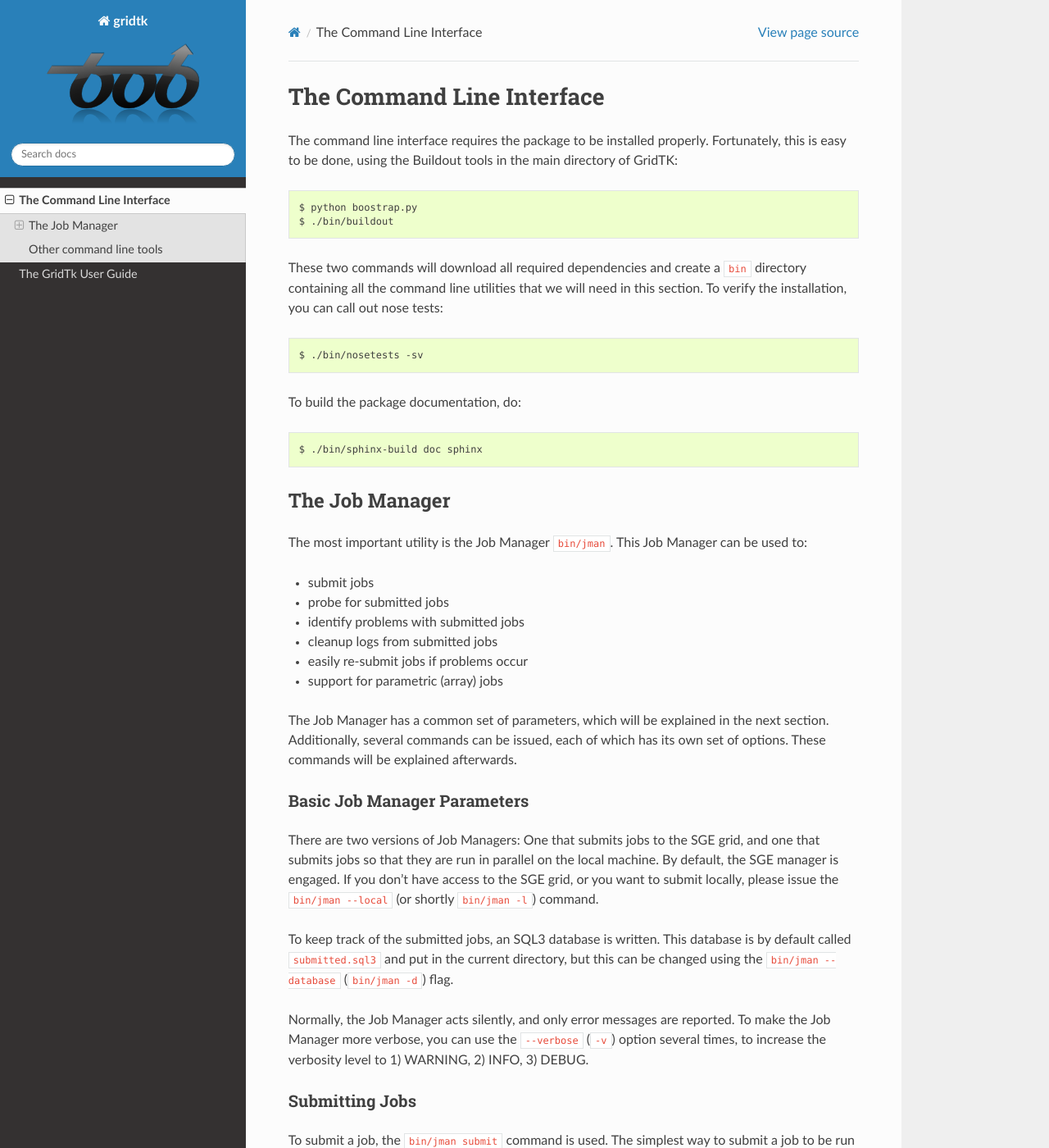
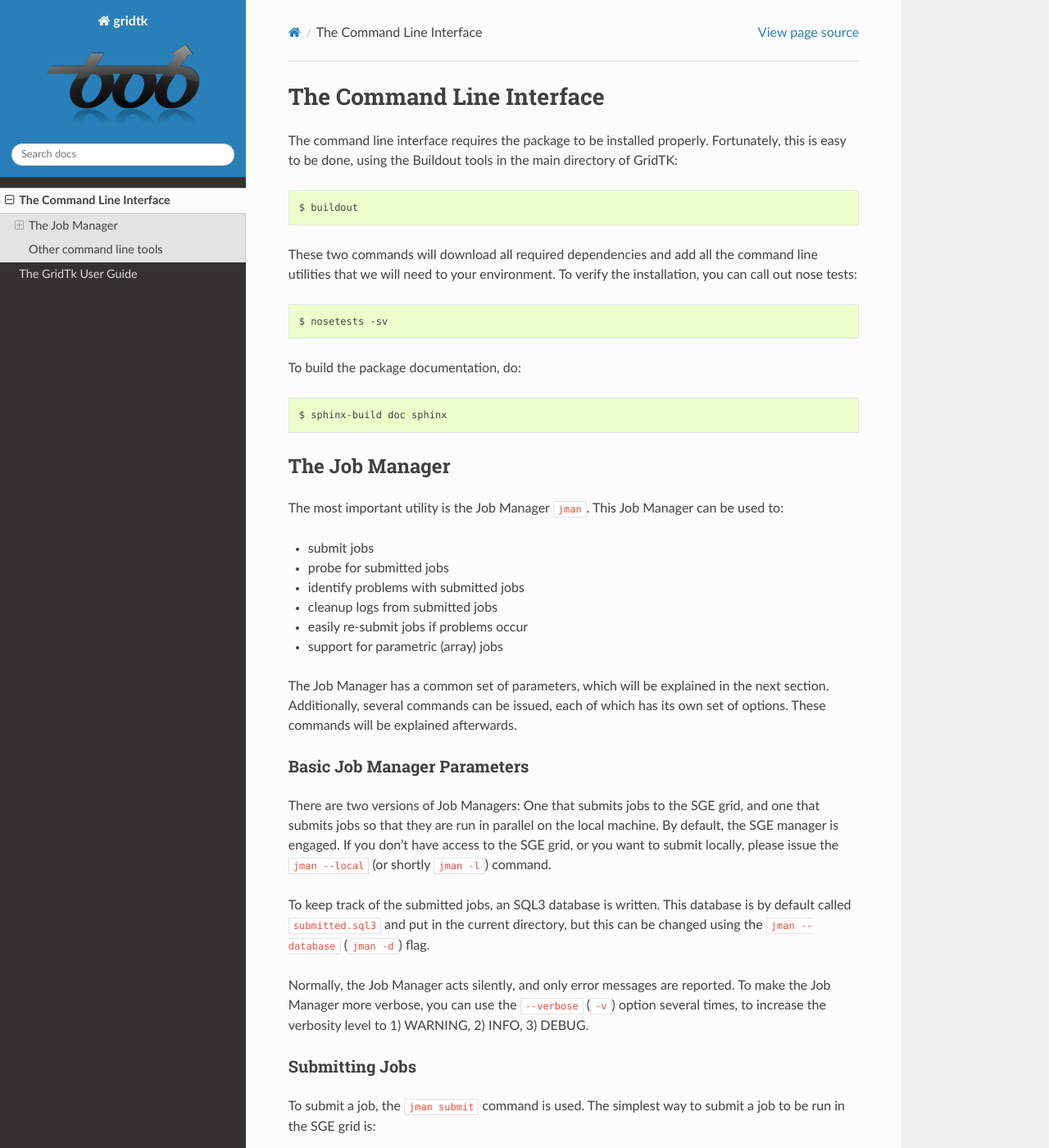
Before and after one commit to bioidiap/gridtk, a Sphinx documentation site: the page built from doc/manual.rst, in a window 1280 px wide and 1400 px high. Shown: the whole window at 82% size. Built offline with Sphinx 7.4.7 and the Read the Docs theme 2.0.0, drawn with Linux system fonts in a browser that asks for light colours; formulas are drawn with MathJax 3; the version number could not be read and is left out; some of the changed text lies outside the part shown.

Commit message:
removed unnecessary commands starting with ./bin/

```diff
--- a/doc/manual.rst
+++ b/doc/manual.rst
@@ -13,28 +13,25 @@ Fortunately, this is easy to be done, using the Buildout tools in the main direc
 
 .. code-block:: sh
 
-  $ python boostrap.py
-  $ ./bin/buildout
+  $ buildout
 
-These two commands will download all required dependencies and create a ``bin``
-directory containing all the command line utilities that we will need in this
-section.  To verify the installation, you can call out nose tests:
+These two commands will download all required dependencies and add all the command line utilities that we will need to your environment.  To verify the installation, you can call out nose tests:
 
 .. code-block:: sh
 
-  $ ./bin/nosetests -sv
+  $ nosetests -sv
 
 To build the package documentation, do:
 
 .. code-block:: sh
 
-  $ ./bin/sphinx-build doc sphinx
+  $ sphinx-build doc sphinx
 
 
 The Job Manager
 ===============
 
-The most important utility is the Job Manager ``bin/jman``. This Job Manager
+The most important utility is the Job Manager ``jman``. This Job Manager
 can be used to:
 
 * submit jobs
@@ -55,13 +52,13 @@ Basic Job Manager Parameters
 There are two versions of Job Managers: One that submits jobs to the SGE grid,
 and one that submits jobs so that they are run in parallel on the local
 machine.  By default, the SGE manager is engaged.  If you don't have access to
-the SGE grid, or you want to submit locally, please issue the ``bin/jman
---local`` (or shortly ``bin/jman -l``) command.
+the SGE grid, or you want to submit locally, please issue the ``jman
+--local`` (or shortly ``jman -l``) command.
 
 To keep track of the submitted jobs, an SQL3 database is written.  This
 database is by default called ``submitted.sql3`` and put in the current
-directory, but this can be changed using the ``bin/jman --database``
-(``bin/jman -d``) flag.
+directory, but this can be changed using the ``jman --database``
+(``jman -d``) flag.
 
 Normally, the Job Manager acts silently, and only error messages are reported.
 To make the Job Manager more verbose, you can use the ``--verbose`` (``-v``)
@@ -72,32 +69,32 @@ option several times, to increase the verbosity level to 1) WARNING, 2) INFO,
 Submitting Jobs
 ---------------
 
-To submit a job, the ``bin/jman submit`` command is used.
+To submit a job, the ``jman submit`` command is used.
 The simplest way to submit a job to be run in the SGE grid is:
 
 .. code-block:: sh
 
-   $ bin/jman -vv submit myscript.py
+   $ jman -vv submit myscript.py
 
 This command will create an SQL3 database, submit the job to the grid and register it in the database.
 To be more easily separable from other jobs in the database, you can give your job a name:
 
 .. code-block:: sh
 
-   $ bin/jman -vv submit -n [name] myscript.py
+   $ jman -vv submit -n [name] myscript.py
 
 If the job requires certain machine specifications, you can add these (please see the SGE manual for possible specifications of [key] and [value] pairs).
 Please note the ``--`` option that separates specifications from the command:
 
 .. code-block:: sh
 
-   $ bin/jman -vv submit -q [queue-name] -m [memory] --io-big -s [key1]=[value1] [key2]=[value2] -- myscript.py
+   $ jman -vv submit -q [queue-name] -m [memory] --io-big -s [key1]=[value1] [key2]=[value2] -- myscript.py
 
 To have jobs run in parallel, you can submit a parametric job.  Simply call:
 
 .. code-block:: sh
 
-   $ bin/jman -vv submit -t 10 myscript.py
+   $ jman -vv submit -t 10 myscript.py
 
 to run ``myscript.py`` 10 times in parallel.  Each of the parallel jobs will
 have a different environment variable called ``SGE_TASK_ID``, which will range
@@ -111,7 +108,7 @@ started):
 
 .. code-block:: sh
 
-  $ bin/jman -vv submit -x [job_id_1] [job_id_2] -- myscript.py
+  $ jman -vv submit -x [job_id_1] [job_id_2] -- myscript.py
 
 In case the first job fails, it can automatically stop the depending jobs from
 being executed.  Just submit jobs with the ``--stop-on-failure`` option.
@@ -127,7 +124,7 @@ This directory can be changed by specifying:
 
 .. code-block:: sh
 
-  $ bin/jman -vv submit -l [log_dir]
+  $ jman -vv submit -l [log_dir]
 
 .. note::
 
@@ -147,7 +144,7 @@ local scheduler needs to be run.  This is achieved by issuing the command:
 
 .. code-block:: sh
 
-   $ bin/jman -vv run-scheduler -p [parallel_jobs] -s [sleep_time]
+   $ jman -vv run-scheduler -p [parallel_jobs] -s [sleep_time]
 
 This will start the scheduler in the daemon mode.  This will constantly monitor
 the SQL3 database and execute jobs after submission, starting every
@@ -173,7 +170,7 @@ line.  To get the full command line, please use the ``-vv`` option:
 
 .. code-block:: sh
 
-   $ bin/jman -vv list
+   $ jman -vv list
 
 By default, array jobs are not listed, but the ``-a`` option changes this
 behavior.  Usually, it is a good idea to combine the ``-a`` option with ``-j``,
@@ -181,7 +178,7 @@ which will list only the jobs of the given job id(s):
 
 .. code-block:: sh
 
-   $ bin/jman -vv list -a -j [job_id_1] [job_id_2]
+   $ jman -vv list -a -j [job_id_1] [job_id_2]
 
 Note that the ``-j`` option is in general relatively smart.  You can use it to
 select a range of job ids, e.g., ``-j 1-4 6-8``.  In this case, please assert
@@ -225,7 +222,7 @@ recorded and can be seen using the utilities.  E.g.:
 
 .. code-block:: sh
 
-   $ bin/jman -vv report -j [job_id] -a [array_id]
+   $ jman -vv report -j [job_id] -a [array_id]
 
 will print the contents of the output and error log file from the job with the
 desired ID (and only the array job with the given ID).
@@ -238,12 +235,12 @@ Re-submitting the job
 ---------------------
 
 After correcting your code you might want to submit the same command line
-again.  For this purpose, the ``bin/jman resubmit`` command exists.  Simply
+again.  For this purpose, the ``jman resubmit`` command exists.  Simply
 specify the job id(s) that you want to resubmit:
 
 .. code-block:: sh
 
-   $ bin/jman -vv resubmit -j [job_id_1] [job_id_2]
+   $ jman -vv resubmit -j [job_id_1] [job_id_2]
 
 This will clean up the old log files (if you didn't specify the ``--keep-logs``
 option) and re-submit the job. If the submission is done in the grid the job
@@ -290,7 +287,7 @@ Cleaning up
 -----------
 
 After the job was successfully (or not) executed, you should clean up the
-database using the ``bin/jman delete`` command.  If not specified otherwise
+database using the ``jman delete`` command.  If not specified otherwise
 (i.e., using the ``--keep-logs`` option), this command will delete all jobs
 from the database and delete the log files (including the log directory in case
 it is empty), and remove the database as well.
@@ -301,7 +298,7 @@ only those jobs (and array jobs) with a certain status. E.g. use:
 
 .. code-block:: sh
 
-  $ bin/jman -vv delete -s success -j 10-20
+  $ jman -vv delete -s success -j 10-20
 
 to delete all jobs and the logs of all successfully finished jobs with job ids
 from 10 to 20 from the database.
@@ -313,11 +310,11 @@ Other command line tools
 For convenience, we also provide additional command line tools, which are
 mainly useful at Idiap. These tools are:
 
-- ``bin/qstat.py``: writes the statuses of the jobs that are currently running
+- ``qstat.py``: writes the statuses of the jobs that are currently running
   in the SGE grid
-- ``bin/qsub.py``: submit job to the SGE grid without logging them into the
+- ``qsub.py``: submit job to the SGE grid without logging them into the
   database
-- ``bin/qdel.py``: delete job from the SGE grid without logging them into the
+- ``qdel.py``: delete job from the SGE grid without logging them into the
   database
-- ``bin/grid``: executes the command in an grid environment (i.e., as if a
+- ``grid``: executes the command in an grid environment (i.e., as if a
   ``SETSHELL grid`` command would have been issued before)
```
